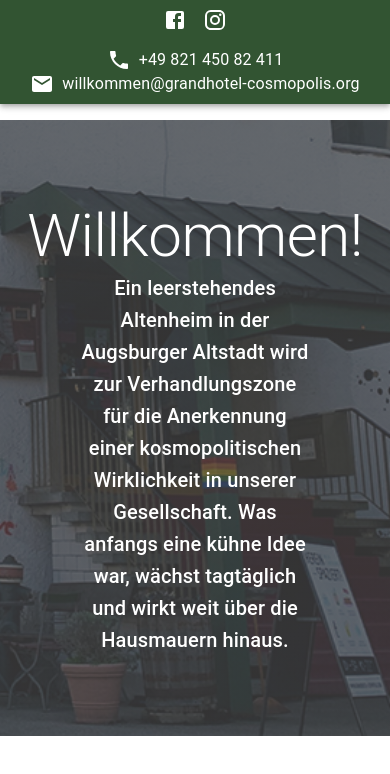
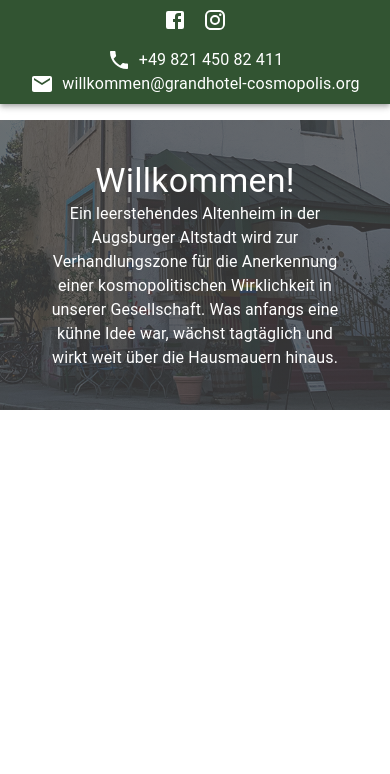
Before and after one commit to grandhotel-cosmopolis/website, a React (Vite) app in the folder grandhotel-cosmopolis-fe/: page / in a window 390 px wide. Shown: the top 774 px of the page. Built offline with nearby package versions, Linux system fonts and the light colour scheme.

Commit message:
optimize welcome page for mobile

```diff
--- a/grandhotel-cosmopolis-fe/src/components/pages/home.page.tsx
+++ b/grandhotel-cosmopolis-fe/src/components/pages/home.page.tsx
@@ -1,7 +1,9 @@
 import { Box, Stack, Typography } from "@mui/material";
 import Welcome from "../../assets/willkommen.jpg";
+import { useIsMobileView } from "../hooks/screen-sizes/use-is-mobile-view";
 
 export const Home = () => {
+  const isMobileView = useIsMobileView();
   return (
     <Box width="100%">
       <Box
@@ -13,13 +15,13 @@ export const Home = () => {
           backgroundPosition: "70% 50%",
         }}
       >
-        <Stack alignItems="center" p={10}>
-          <Typography color="white" variant="h2">
+        <Stack alignItems="center" p={isMobileView ? 5 : 10}>
+          <Typography color="white" variant={isMobileView ? "h4" : "h2"}>
             Willkommen!
           </Typography>
           <Typography
             color="white"
-            variant="h6"
+            variant={isMobileView ? "body1" : "h6"}
             maxWidth={500}
             textAlign="center"
           >
```
